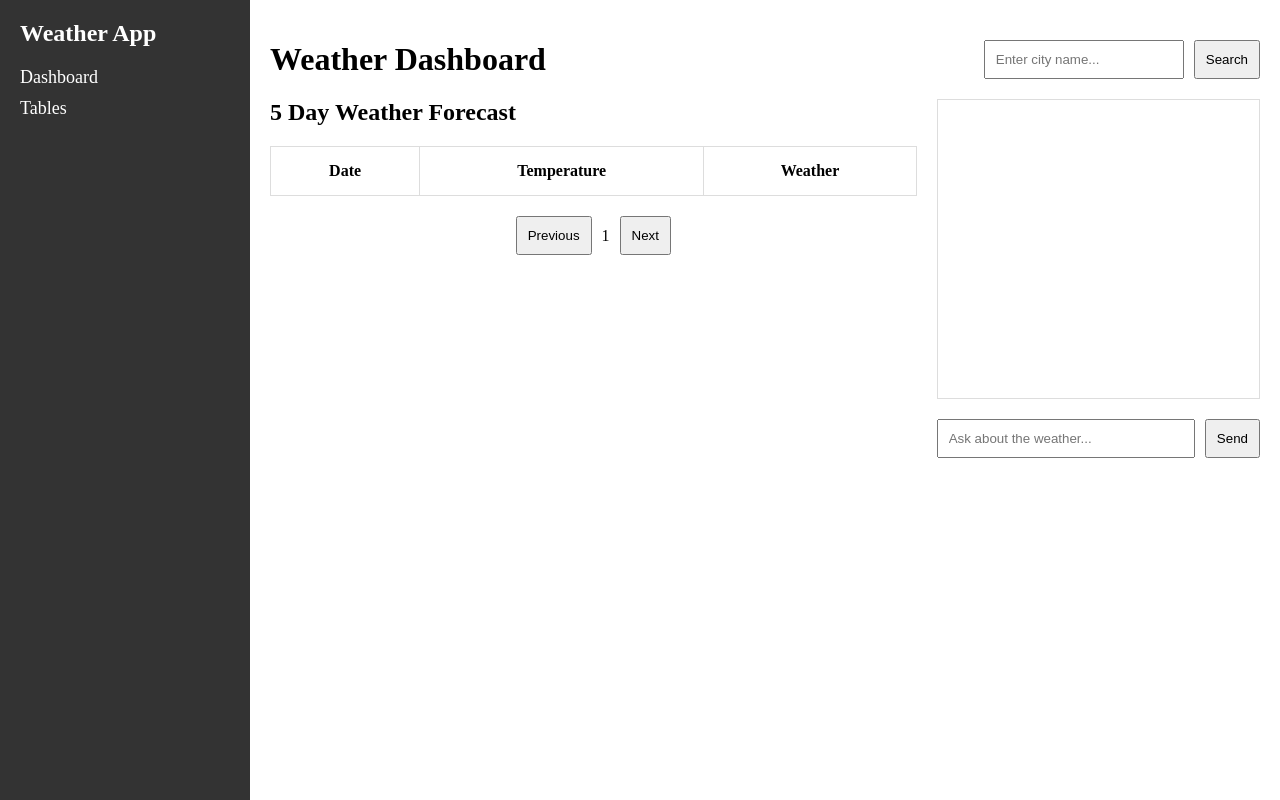
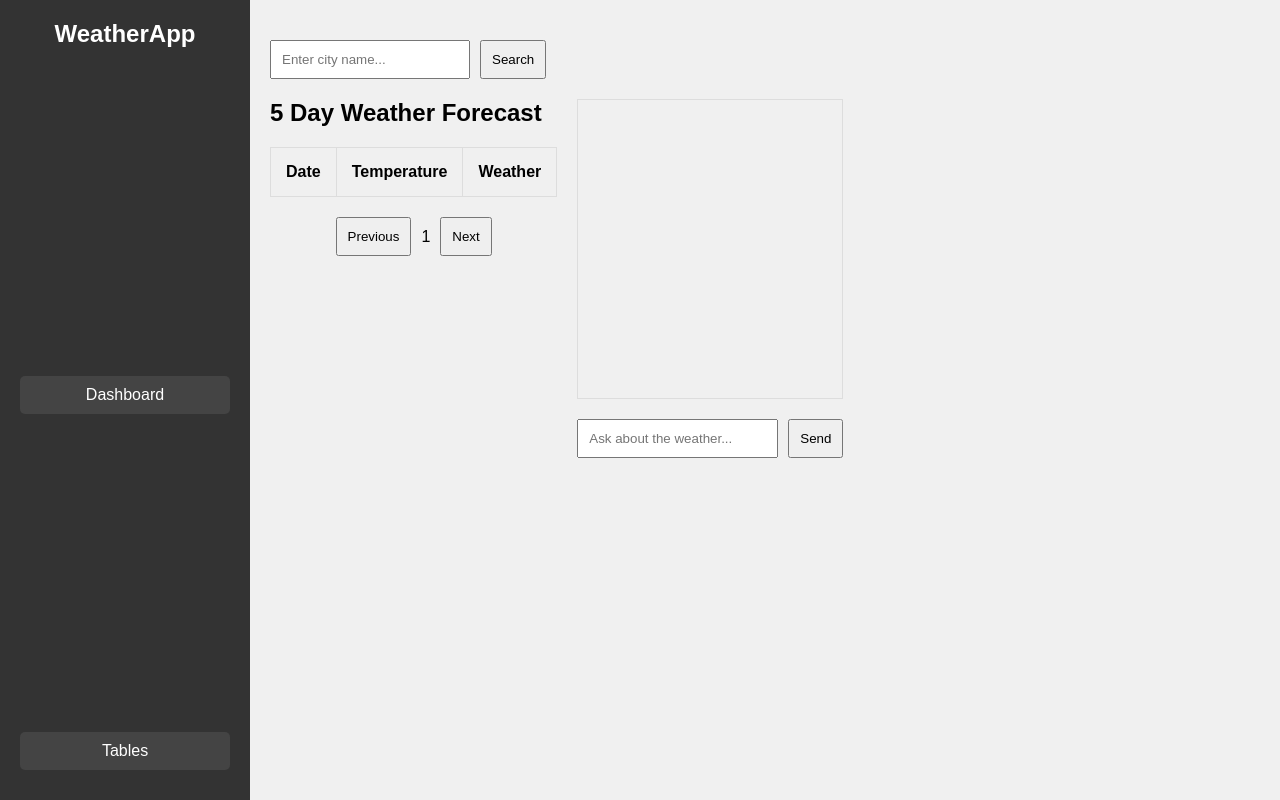
Before and after one commit to TheZaidKnight/weather-app, a plain HTML site: page tables.html in a window 1280 px wide. Drawn offline with nearby package versions, Linux system fonts and the light colour scheme.

Commit message:
second commit

```diff
--- a/css/tables.css
+++ b/css/tables.css
@@ -4,40 +4,46 @@
     padding: 0;
     box-sizing: border-box;
 }
-
+body {
+    font-family: Arial, sans-serif;
+    display: flex;
+    height: 100vh;
+    background-color: #f0f0f0;
+  }
 /* Layout */
 .layout {
     display: flex;
     min-height: 100vh;
 }
 
-/* Side Menu */
-.side-menu {
+  /* Side menu styles */
+  .side-menu {
+    width: 250px;
     background-color: #333;
-    color: white;
-    width: 250px;
+    color: #fff;
+    display: flex;
+    flex-direction: column;
+    justify-content: space-between;
     padding: 20px;
-}
-
-.side-menu h1 {
+  }
+  .side-menu h1 {
+    text-align: center;
+    margin-bottom: 20px;
     font-size: 24px;
-    margin-bottom: 20px;
-}
-
-.side-menu ul {
-    list-style: none;
-    padding: 0;
-}
-
-.side-menu ul li {
-    margin-bottom: 10px;
-}
-
-.side-menu ul li a {
-    color: white;
+  }
+  .side-menu a {
+    color: #fff;
     text-decoration: none;
-    font-size: 18px;
-}
+    margin: 10px 0;
+    padding: 10px;
+    display: block;
+    text-align: center;
+    background-color: #444;
+    border-radius: 5px;
+  }
+  .side-menu a:hover {
+    background-color: #555;
+  }
 
 /* Main Content Area */
 .main-content {
--- a/js/app.js
+++ b/js/app.js
@@ -113,3 +113,8 @@ function updateCharts(forecastData) {
       }
     });
 }
+
+function toggleMenu() {
+    var sideMenu = document.getElementById('sideMenu');
+    sideMenu.classList.toggle('active');
+}
--- a/js/tables.js
+++ b/js/tables.js
@@ -65,3 +65,7 @@ function nextPage() {
       renderTable(currentPage);
     }
   }
+  function toggleMenu() {
+    var sideMenu = document.getElementById('sideMenu');
+    sideMenu.classList.toggle('active');
+}
--- a/tables.html
+++ b/tables.html
@@ -11,15 +11,12 @@
     <div class="layout">
         <!-- Side Menu -->
         <div class="side-menu">
-            <h1>Weather App</h1>
-            <ul>
-                <li><a href="/index.html">Dashboard</a></li>
-                <li><a href="/tables.html">Tables</a></li>
-            </ul>
+            <h1>WeatherApp</h1>
+                <a href="/index.html">Dashboard</a>
+                <a href="/tables.html">Tables</a>
         </div>
         <div class="main-content">
             <div class="header">
-                <h1>Weather Dashboard</h1>
                 <div class="search-bar">
                     <input type="text" id="city-input" placeholder="Enter city name..." />
                     <button id="search-button">Search</button>
```
Also changed, not shown: css/style.css (+36 -1 lines), index.html (+28 -7 lines).
